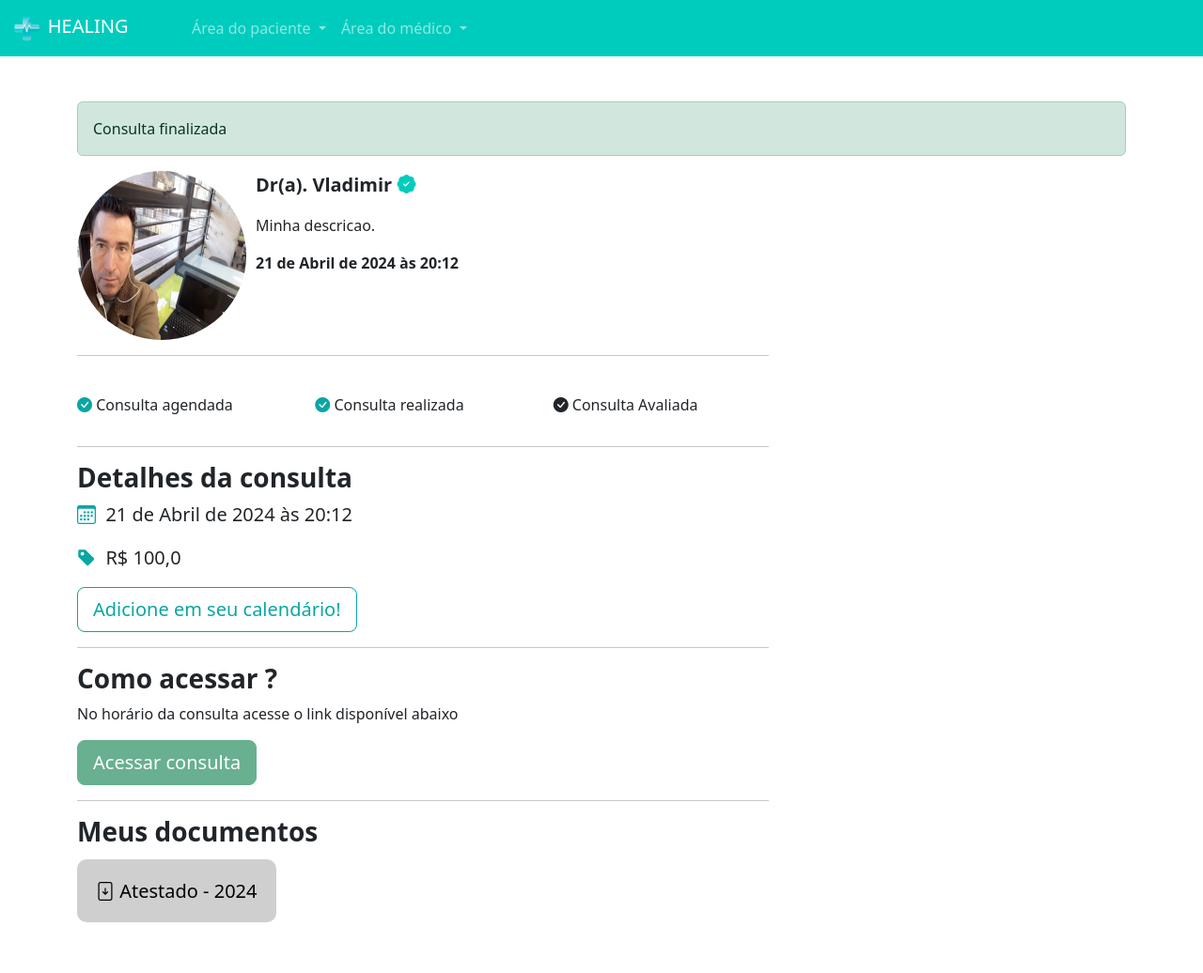
After one commit to rodvladimir/telemedicina, a Django app: page /pacientes/consulta/1/ in a window 1280 px wide. The commit adds this page. Shown: the whole page at 94% size. Run offline with Django 5.2, Linux system fonts and the light colour scheme; a user stored in the database is signed in; data comes from the database, SQL or seed files in the repository; both versions use the stored data as it was after the commit; parts of the project's set-up code (start-up, migrations or seed data) failed here and were passed over.

Commit message:
pre-versaoFinal

```diff
--- a/medico/templates/abrir_horario.html
+++ b/medico/templates/abrir_horario.html
@@ -8,6 +8,9 @@
 {% endblock 'head' %}
 
 {% block 'body' %}
+
+{% include "partials/navbar.html" %}
+
     <div class="container">
         <br><br>
         <div class="row">
--- a/medico/templates/cadastro_medico.html
+++ b/medico/templates/cadastro_medico.html
@@ -7,6 +7,8 @@
 
 {% endblock 'head' %}
 {% block 'body' %}
+
+{% include "partials/navbar.html" %}
 
 <div class="container">
     <br>
--- a/medico/urls.py
+++ b/medico/urls.py
@@ -5,4 +5,7 @@ urlpatterns = [
     path('cadastro_medico/', views.cadastro_medico, name="cadastro_medico"),
     path('abrir_horario/', views.abrir_horario, name="abrir_horario"),
     path('consultas_medico/', views.consultas_medico, name="consultas_medico"),
+    path('consulta_area_medico/<int:id_consulta>/', views.consulta_area_medico, name="consulta_area_medico"),
+    path('finalizar_consulta/<int:id_consulta>/', views.finalizar_consulta, name="finalizar_consulta"),
+    path('add_documento/<int:id_consulta>/', views.add_documento, name="add_documento")
 ]
--- a/paciente/admin.py
+++ b/paciente/admin.py
@@ -1,5 +1,6 @@
 from django.contrib import admin
-from .models import Consulta
+from .models import Consulta,Documento
 
 # Register your models here.
 admin.site.register(Consulta)
+admin.site.register(Documento)
--- a/paciente/models.py
+++ b/paciente/models.py
@@ -16,5 +16,13 @@ class Consulta(models.Model):
     status = models.CharField(max_length=1, choices=status_choices, default='A')
     link = models.URLField(null=True, blank=True)
 
-def __str__(self):
-    return self.paciente.username
+    def __str__(self):
+        return self.paciente.username
+
+class Documento(models.Model):
+    consulta = models.ForeignKey(Consulta, on_delete=models.DO_NOTHING)
+    titulo = models.CharField(max_length=30)
+    documento = models.FileField(upload_to='documentos')
+
+    def __str__(self):
+        return self.titulo
--- /dev/null
+++ b/paciente/templates/consulta.html
@@ -0,0 +1,88 @@
+{% extends "base.html" %}
+{% load static %}
+
+{% block 'head' %}
+
+    <link rel="stylesheet" href="{% static 'medicos/css/abrir_horario.css' %}">
+    <link rel="stylesheet" href="{% static 'usuarios/css/usuarios.css' %}">
+    <link rel="stylesheet" href="{% static 'medicos/css/cadastro_medico.css' %}">
+    <link rel="stylesheet" href="{% static 'pacientes/css/home.css' %}">
+    <link rel="stylesheet" href="{% static 'pacientes/css/agendar_horario.css' %}">
+    <link rel="stylesheet" href="https://cdn.jsdelivr.net/npm/bootstrap-icons@1.11.3/font/bootstrap-icons.min.css">
+{% endblock 'head' %}
+
+{% block 'body' %}
+
+    {% include "partials/navbar.html" %}
+
+    <br><br>
+    <div class="container">
+
+        {% if consulta.status == 'C' %}
+            <div class="alert alert-danger" role="alert">
+                Consulta cancelada
+            </div>
+        {% elif  consulta.status == 'F' %}
+            <div class="alert alert-success" role="alert">
+                Consulta finalizada
+            </div>
+        {% elif consulta.status == 'I' %}
+            <div class="alert alert-primary" role="alert">
+                Consulta inicializada, acesse o link imediatamente!
+            </div>
+        {% endif %}
+
+        <div class="row">
+            <div class="col-md-8">
+                <div class="row">
+                    <div class="col-md-3"><img src="{{dado_medico.foto.url}}" class="foto-perfil-card-lg" alt=""></div>
+                    <div class="col-md">
+                        <p style="font-size: 20px" class="p-bold">Dr(a). {{dado_medico.nome}} <i class="bi bi-patch-check-fill icon-main"></i></p>
+                        <p>{{dado_medico.descricao}}</p>
+                        <p class="p-bold">{{consulta.data_aberta.data}}</p>
+                    </div>
+                </div>
+                <hr>
+                <br>
+                <div class="row">
+                    <div class="col-md">
+                        <p><i class="color-dark bi bi-check-circle-fill"></i> Consulta agendada</p>
+                    </div>
+                    <div class="col-md">
+                        <p><i class="{% if consulta.status == 'F' %}color-dark{% endif %} bi bi-check-circle-fill"></i> Consulta realizada</p>
+                    </div>
+                    <div class="col-md">
+                        <p><i class="bi bi-check-circle-fill"></i> Consulta Avaliada</p>
+                    </div>
+                </div>
+                <hr>
+                <h3 class="p-bold">Detalhes da consulta</h3>
+                <p style="font-size:20px"><i class="bi bi-calendar3 color-dark"></i>&nbsp {{consulta.data_aberta.data}}</p>
+                <p style="font-size:20px"><i class="bi bi-tag-fill color-dark"></i></i>&nbsp R$ {{dado_medico.valor_consulta}}</p>
+                <a style="cursor: auto;" class="btn btn-dark-color-outline btn-lg">Adicione em seu calendário!</a>
+                <hr>
+                <h3 class="p-bold">Como acessar ?</h3>
+                <p>No horário da consulta acesse o link disponível abaixo</p>
+
+                {% if consulta.status == 'I' and consulta.link %}
+                <a href="{{consulta.link}}" class="btn btn-success btn-dark-color btn-lg" >Acessar consulta</a>
+                {% else %}
+                    <a href="#" class="btn btn-success btn-dark-color btn-lg disabled" >Acessar consulta</a>
+                {%endif %}
+                <hr>
+                <h3 class="p-bold">Meus documentos</h3>
+                <br>
+
+                {% for documento in documentos %}
+                    <a href="{{documento.documento.url}}" class="link documentos"><i class="bi bi-file-arrow-down"></i> {{documento.titulo}} - {{documento.consulta.data_aberta.data.year}}</a>
+                {% endfor %}
+
+                <br>
+                <br>
+                <br>
+                <br>
+            </div>
+            <div class="col-md"></div>
+        </div>
+    </div>
+{% endblock 'body' %}
--- a/paciente/templates/escolher_horario.html
+++ b/paciente/templates/escolher_horario.html
@@ -10,6 +10,9 @@
 {% endblock 'head' %}
 
 {% block 'body' %}
+
+{% include "partials/navbar.html" %}
+
     <div class="container">
         <br><br>
         <div class="row">
--- a/paciente/templates/home.html
+++ b/paciente/templates/home.html
@@ -9,6 +9,9 @@
     <link rel="stylesheet" href="https://cdn.jsdelivr.net/npm/bootstrap-icons@1.11.3/font/bootstrap-icons.min.css">
 {% endblock 'head' %}
 {% block 'body' %}
+
+{% include "partials/navbar.html" %}
+
 <br><br>
 
 <div class="container">
--- a/paciente/templates/minhas_consultas.html
+++ b/paciente/templates/minhas_consultas.html
@@ -10,6 +10,9 @@
 {% endblock 'head' %}
 
 {% block 'body' %}
+
+{% include "partials/navbar.html" %}
+
     <div class="container">
         <br>
         <h2><span class="color-dark">Suas consultas</span></h2>
@@ -37,7 +40,7 @@
                 <tbody>
                     {% for consulta in minhas_consultas %}
                         <tr>
-                            <td><a href="#">Dr(a). {{consulta.data_aberta.user}}</a></td>
+                            <td><a href="{% url 'consulta' consulta.id %}">Dr(a). {{consulta.data_aberta.user}}</a></td>
                             <td>{{consulta.get_status_display}}</td>
                             <td>{{consulta.data_aberta.data}}</td>
                         </tr>
--- a/paciente/urls.py
+++ b/paciente/urls.py
@@ -5,5 +5,6 @@ urlpatterns = [
    path('home/', views.home, name="home"),
    path('escolher_horario/<int:id_dados_medicos>', views.escolher_horario, name="escolher_horario"),
    path('agendar_horario/<int:id_data_aberta>/', views.agendar_horario, name="agendar_horario"),
-   path('minhas_consultas/', views.minhas_consultas, name="minhas_consultas")
+   path('minhas_consultas/', views.minhas_consultas, name="minhas_consultas"),
+   path('consulta/<int:id_consulta>/', views.consulta, name="consulta")
 ]
--- a/paciente/views.py
+++ b/paciente/views.py
@@ -1,8 +1,8 @@
 from django.shortcuts import render, redirect
-from medico.models import DadosMedico, Especialidades, DatasAbertas
+from medico.models import DadosMedico, Especialidades, DatasAbertas, is_medico
 from django.http import HttpResponse
 from datetime import datetime
-from .models import Consulta
+from .models import Consulta, Documento
 from django.contrib import messages
 from django.contrib.messages import constants
 
@@ -21,13 +21,13 @@ def home(request):
 
 
         especialidades = Especialidades.objects.all()
-        return render(request, 'home.html', {'medicos': medicos, 'especialidades': especialidades})
+        return render(request, 'home.html', {'medicos': medicos, 'especialidades': especialidades, 'is_medico': is_medico(request.user)})
 
 def escolher_horario(request, id_dados_medicos):
     if request.method == "GET":
        medico = DadosMedico.objects.get(id=id_dados_medicos)
        datas_abertas = DatasAbertas.objects.filter(user=medico.user).filter(data__gte=datetime.now()).filter(agendado=False)
-       return render(request, 'escolher_horario.html', {'medico': medico, 'datas_abertas': datas_abertas})
+       return render(request, 'escolher_horario.html', {'medico': medico, 'datas_abertas': datas_abertas, 'is_medico': is_medico(request.user)})
 
 def agendar_horario(request, id_data_aberta):
     if request.method == "GET":
@@ -49,4 +49,11 @@ def minhas_consultas(request):
     if request.method == "GET":
     #TODO: desenvolver filtros
         minhas_consultas = Consulta.objects.filter(paciente=request.user).filter(data_aberta__data__gte=datetime.now())
-        return render(request, 'minhas_consultas.html', {'minhas_consultas': minhas_consultas})
+        return render(request, 'minhas_consultas.html', {'minhas_consultas': minhas_consultas, 'is_medico': is_medico(request.user)})
+
+def consulta(request, id_consulta):
+    if request.method == 'GET':
+        consulta = Consulta.objects.get(id=id_consulta)
+        dado_medico = DadosMedico.objects.get(user=consulta.data_aberta.user)
+        documentos = Documento.objects.filter(consulta=consulta)
+        return render(request, 'consulta.html', {'consulta': consulta, 'dado_medico': dado_medico, 'is_medico': is_medico(request.user), 'documentos': documentos})
--- /dev/null
+++ b/templates/partials/navbar.html
@@ -0,0 +1,38 @@
+{% load static %}
+<nav class="navbar navbar-expand-lg navbar-dark bg-color-dark">
+<div class="container-fluid">
+    <a class="navbar-brand" href="#"><img src="{% static 'geral/img/logo.png' %}" width="20%" alt="">&nbspHEALING</a>
+    <button class="navbar-toggler" type="button" data-bs-toggle="collapse" data-bs-target="#navbarNav" aria-controls="navbarNav" aria-expanded="false" aria-label="Toggle navigation">
+        <span class="navbar-toggler-icon"></span>
+    </button>
+<div class="collapse navbar-collapse" id="navbarNav">
+    <ul class="navbar-nav">
+        <li class="nav-item dropdown">
+            <a class="nav-link dropdown-toggle" href="#" id="navbarDropdownMenuLink" role="button" data-bs-toggle="dropdown" aria-expanded="false">
+                Área do paciente
+            </a>
+            <ul class="dropdown-menu" aria-labelledby="navbarDropdownMenuLink">
+                <li><a class="dropdown-item" href="{% url 'home' %}">Home</a></li>
+                <li><a class="dropdown-item" href="{% url 'minhas_consultas' %}">Minhas consultas</a></li>
+            </ul>
+        </li>
+
+        {% if is_medico %}
+            <li class="nav-item dropdown">
+                <a class="nav-link dropdown-toggle" href="#" id="navbarDropdownMenuLink" role="button" data-bs-toggle="dropdown" aria-expanded="false">
+                    Área do médico
+                </a>
+                <ul class="dropdown-menu" aria-labelledby="navbarDropdownMenuLink">
+                    <li><a class="dropdown-item" href="{% url 'abrir_horario' %}">Abrir horários</a></li>
+                    <li><a class="dropdown-item" href="{% url 'consultas_medico' %}">Suas consultas</a></li>
+                </ul>
+            </li>
+        {% else %}
+            <li class="nav-item">
+                <a class="nav-link" href="{% url 'cadastro_medico' %}">Sou médico</a>
+            </li>
+        {% endif %}
+    </ul>
+    </div>
+    </div>
+</nav>
```
Also changed, not shown: medico/templates/consulta_area_medico.html (added, +107 -0 lines), medico/templates/consultas_medico.html (+5 -2 lines), medico/views.py (+70 -3 lines), db.sqlite3, medico/models.py (line endings or trailing spaces), paciente/migrations/0002_documento.py (added), 2 other files.
